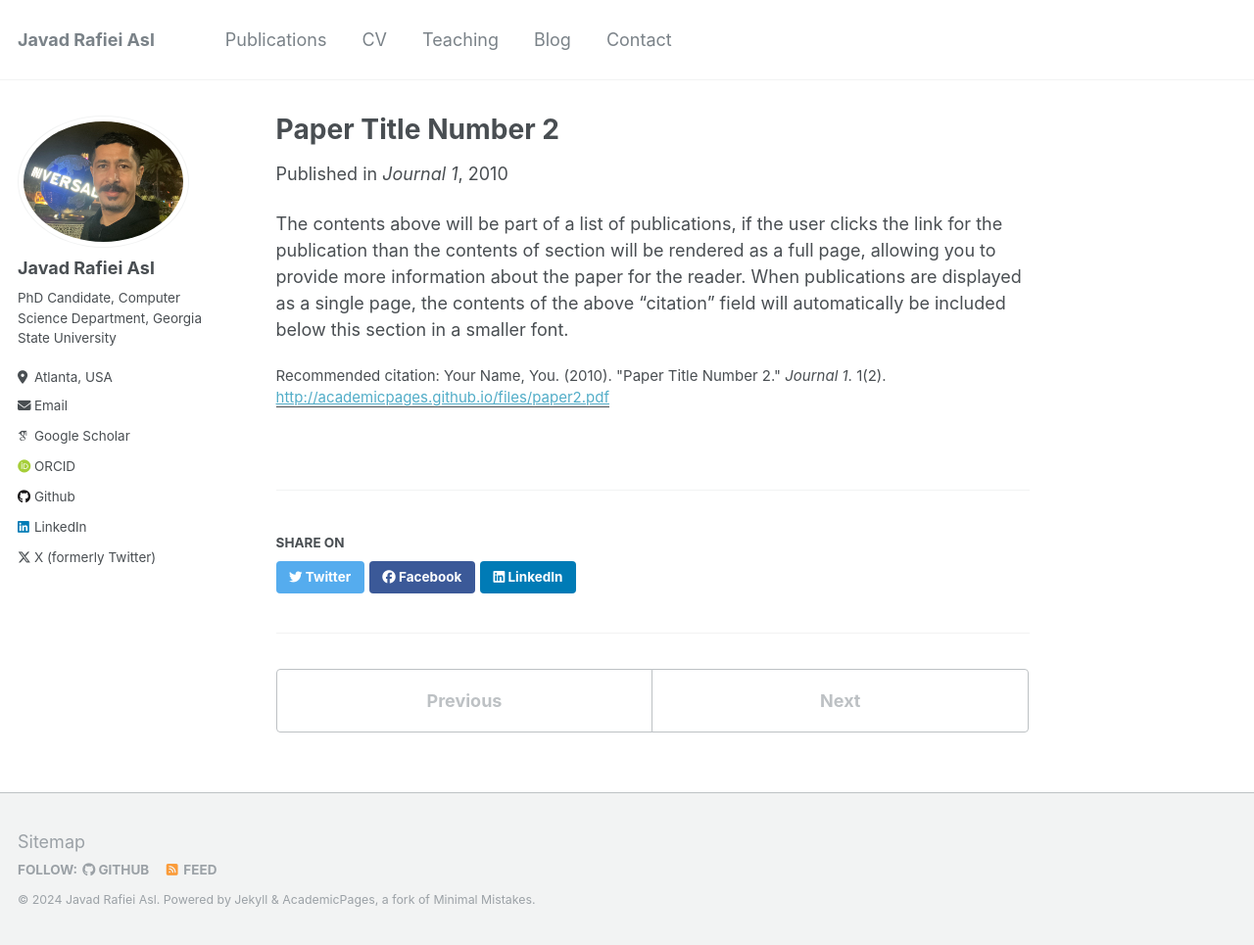
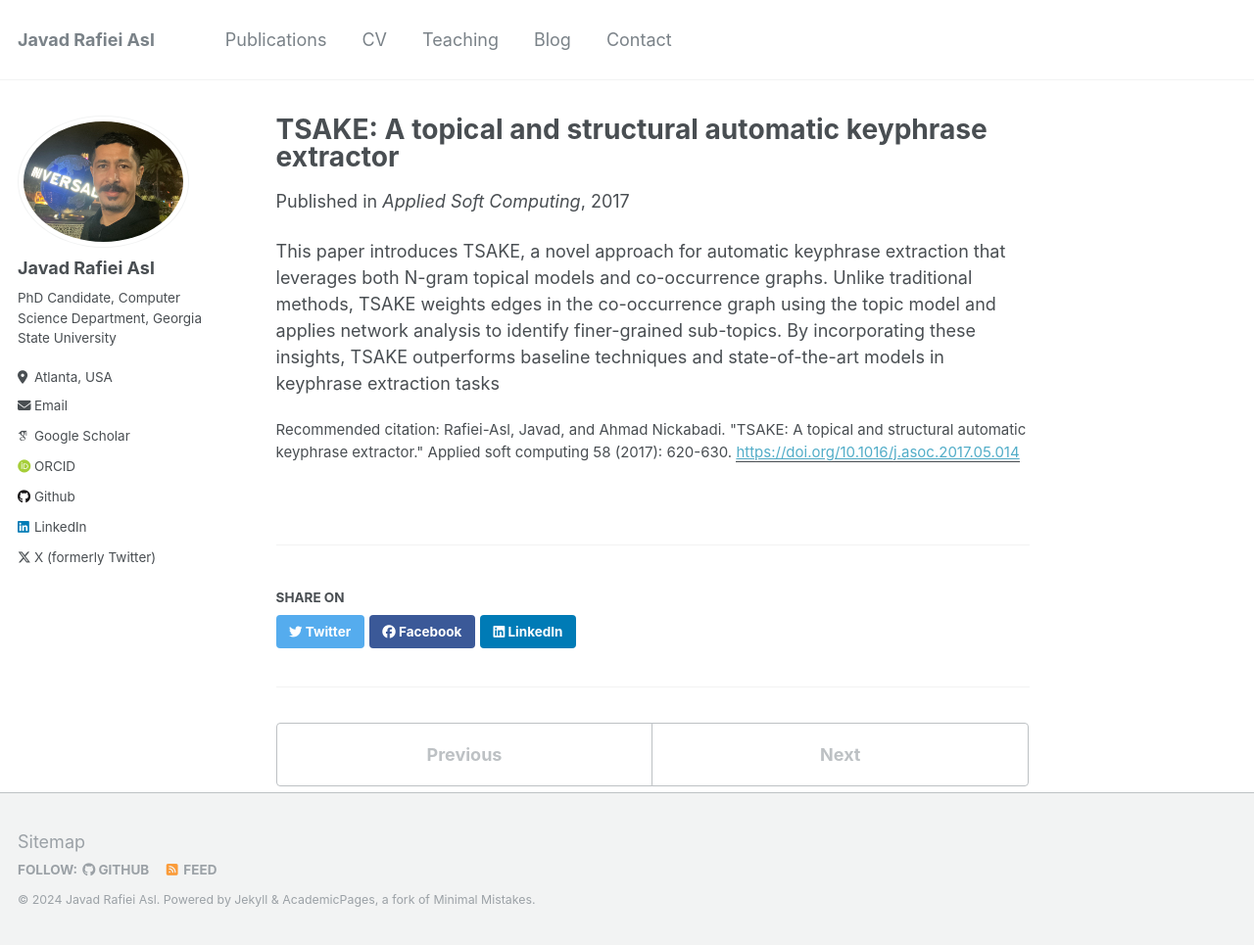
Before and after one commit to jasl1/jasl1.github.io, a Jekyll site: the page built from _publications/2010-10-01-paper-title-number-2.md, in a window 1280 px wide and 965 px high. Shown: the whole window at 98% size. Built offline with Jekyll 4.4.1, drawn with Linux system fonts in a browser that asks for light colours; some web fonts are replaced.

Commit message:
Update 2010-10-01-paper-title-number-2.md

```diff
--- a/_publications/2010-10-01-paper-title-number-2.md
+++ b/_publications/2010-10-01-paper-title-number-2.md
@@ -1,12 +1,12 @@
 ---
-title: "Paper Title Number 2"
+title: "TSAKE: A topical and structural automatic keyphrase extractor"
 collection: publications
-permalink: /publication/2010-10-01-paper-title-number-2
-excerpt: 'This paper is about the number 2. The number 3 is left for future work.'
-date: 2010-10-01
-venue: 'Journal 1'
-paperurl: 'http://academicpages.github.io/files/paper2.pdf'
-citation: 'Your Name, You. (2010). &quot;Paper Title Number 2.&quot; <i>Journal 1</i>. 1(2).'
+permalink: /publication/2017-08-31-paper-title-number-2
+excerpt: 'This paper introduces TSAKE, a novel approach for automatic keyphrase extraction that leverages both N-gram topical models and co-occurrence graphs. Unlike traditional methods, TSAKE weights edges in the co-occurrence graph using the topic model and applies network analysis to identify finer-grained sub-topics. By incorporating these insights, TSAKE outperforms baseline techniques and state-of-the-art models in keyphrase extraction tasks'
+date: 2017-08-31
+venue: 'Applied Soft Computing'
+paperurl: 'https://doi.org/10.1016/j.asoc.2017.05.014'
+citation: 'Rafiei-Asl, Javad, and Ahmad Nickabadi. "TSAKE: A topical and structural automatic keyphrase extractor." Applied soft computing 58 (2017): 620-630.'
 ---
 
-The contents above will be part of a list of publications, if the user clicks the link for the publication than the contents of section will be rendered as a full page, allowing you to provide more information about the paper for the reader. When publications are displayed as a single page, the contents of the above "citation" field will automatically be included below this section in a smaller font.
+This paper introduces TSAKE, a novel approach for automatic keyphrase extraction that leverages both N-gram topical models and co-occurrence graphs. Unlike traditional methods, TSAKE weights edges in the co-occurrence graph using the topic model and applies network analysis to identify finer-grained sub-topics. By incorporating these insights, TSAKE outperforms baseline techniques and state-of-the-art models in keyphrase extraction tasks
```
